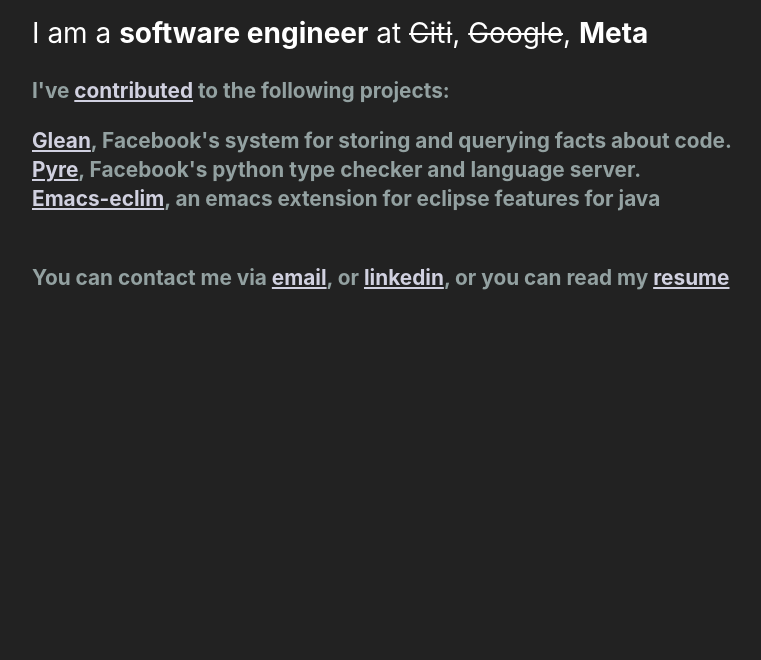
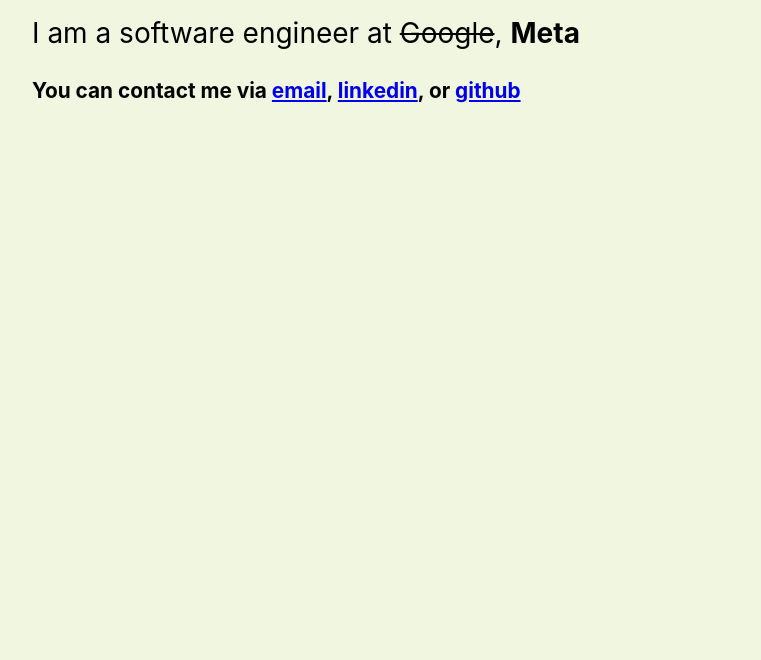
Before and after one commit to tdupes/tdupes.github.io, a plain HTML site: page index.html in a window 1280 px wide. Shown: the part 140-800 px from the top of the page, without its empty margins (144-905 px from the left). Drawn offline with Linux system fonts and the light colour scheme.

Commit message:
light mode

```diff
--- a/index.html
+++ b/index.html
@@ -1,64 +1,87 @@
 <!DOCTYPE html>
 <!-- saved from url=(0016)https://mxxn.io/ -->
-<html><head><meta http-equiv="Content-Type" content="text/html; charset=UTF-8">
+<html>
+
+<head>
+  <meta http-equiv="Content-Type" content="text/html; charset=UTF-8">
 
   <meta name="viewport" content="width=device-width, initial-scale=1, user-scalable=no">
   <title>dupes.io</title>
   <style>
     @supports (font-variation-settings: normal) {
-      html { font-family: 'Inter', sans-serif; }
+      html {
+        font-family: 'Inter', sans-serif;
+      }
     }
 
     article {
       padding: 0 1rem;
     }
+
     body {
       font-weight: 300;
       font-size: 1.3rem;
       line-height: 1.4;
-      background: #222222;
-      color: #93a1a1;
+      background: #F0F6DF;
+/*       color: #93a1a1; */
     }
-    a {
+
+/*    a {
       color: #D1D1E0;
+    }*/
+
+    h1,
+    h2 {
+      font-weight: 700;
+/*       color: #fff; */
     }
-    h1, h2 {
-      font-weight: 700;
-      color: #fff;
-    }
+
     h1 {
       font-size: 2rem;
       padding-top: 7vh;
     }
+
     h2 {
       font-size: 1.75rem;
       font-weight: 400;
     }
+
     body {
       max-width: 960px;
       margin: auto;
     }
 
-    ul { margin: 0; padding: 0; list-style-position: inside; list-style-type: none }
+    ul {
+      margin: 0;
+      padding: 0;
+      list-style-position: inside;
+      list-style-type: none
+    }
   </style>
 </head>
+
 <body>
   <article>
     <h1 class="title">Hello, I am Thomas DuPlessis.</h1>
-      <h2 class="subtitle">I am a <strong>software engineer</strong> at <strike>Citi</strike>, <strike>Google</strike>, <strong>Meta<strong></h2>
-      <p>I've <a href="https://github.com/tdupes">contributed</a> to the following projects:</p>
+    <h2 class="subtitle">I am a software engineer at <strike>Google</strike>,
+      <strong>Meta<strong>
+    </h2>
+    <!-- <p>I've <a href="https://github.com/tdupes">contributed</a> to the following projects:</p>
       <section class="content">
         <ul>
           <li><a href="https://github.com/facebookincubator/Glean">Glean</a>, Facebook's system for storing and querying facts about code.</li>
           <li><a href="https://github.com/facebook/pyre-check">Pyre</a>, Facebook's python type checker and language server.</li>
           <li><a href="https://github.com/emacs-eclim/emacs-eclim"> Emacs-eclim</a>, an emacs extension for eclipse features for java </li>
         </ul></section>
-<br/>
-        <p>You can contact me via <a href="mailto:t@dupes.io">email</a>, or
-        <a href="https://www.linkedin.com/in/thomas-duplessis-2a22277b">linkedin</a>, or you can read my
-        <a href="https://github.com/ThomasDuPlessis/res/blob/master/resume.pdf">resume</a></p>
+<br/> -->
+    <p>You can contact me via <a href="mailto:t@dupes.io">email</a>,
+      <a href="https://www.linkedin.com/in/thomas-duplessis-2a22277b">linkedin</a>, or
+      <a href="https://github.com/tdupes/">github</a>
+    </p>
 
   </article>
 
 
-</body></html>
+</body>
+
+</html>
```
Lines whose indentation alone changed are shown as unchanged.
